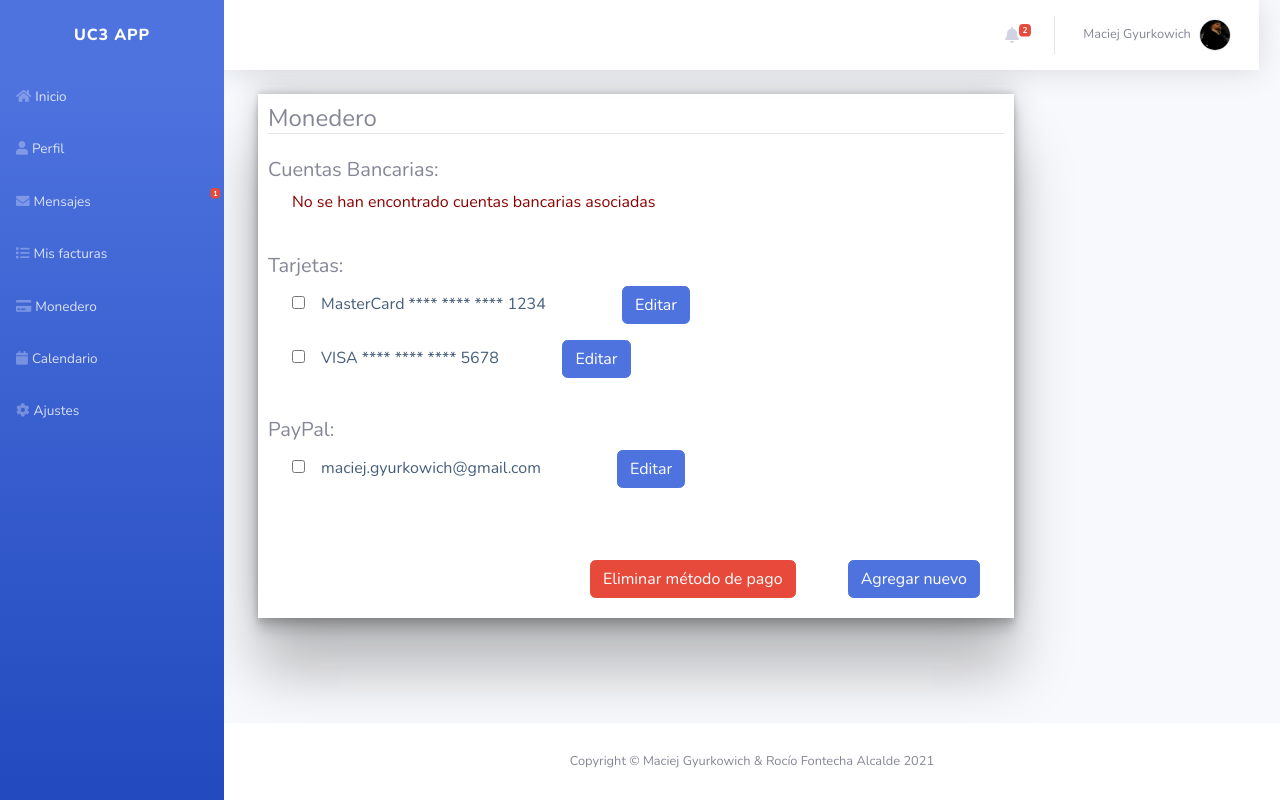
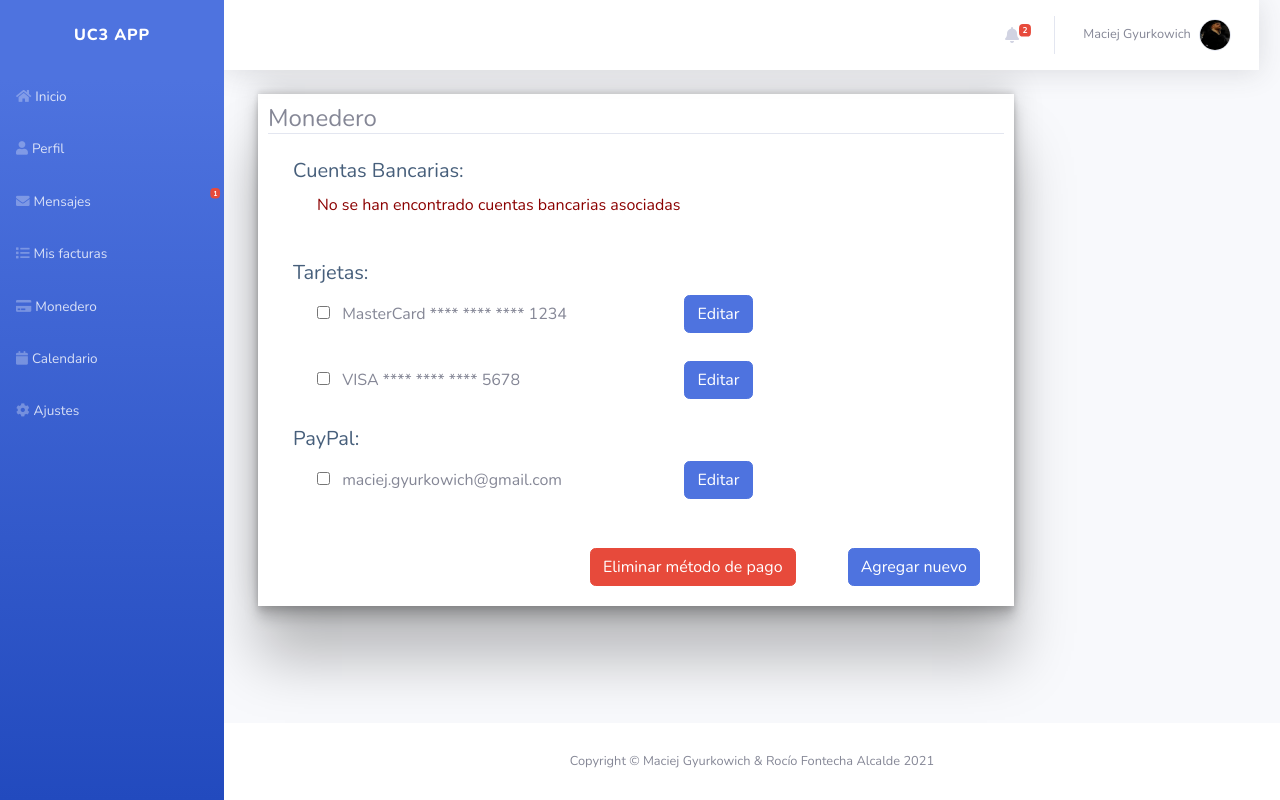
Before and after one commit to MGyurkowich/InterfacesUC3, a Django app: page /monedero/ in a window 1280 px wide. Run offline with Django 3.2, Linux system fonts and the light colour scheme; some libraries are stand-ins or nearby versions.

Commit message:
listo
listo

```diff
--- a/condominio/condominio/settings.py
+++ b/condominio/condominio/settings.py
@@ -104,7 +104,7 @@ AUTH_PASSWORD_VALIDATORS = [
 # Internationalization
 # https://docs.djangoproject.com/en/2.1/topics/i18n/
 
-LANGUAGE_CODE = 'en-us'
+LANGUAGE_CODE = 'es'
 
 TIME_ZONE = 'UTC'
 
--- a/condominio/web/static/web/main.css
+++ b/condominio/web/static/web/main.css
@@ -4,7 +4,9 @@
     box-shadow: rgba(0, 0, 0, 0.25) 0px 54px 55px, rgba(0, 0, 0, 0.12) 0px -12px 30px, rgba(0, 0, 0, 0.12) 0px 4px 6px, rgba(0, 0, 0, 0.17) 0px 12px 13px, rgba(0, 0, 0, 0.09) 0px -3px 5px;
 }
 
-
+.max-3{
+    max-width: 30%;
+}
 
 .max-5{
     max-width: 50%;
@@ -33,3 +35,7 @@
 .verde{
     color: darkgreen;
 }
+
+.borderless td, .borderless th {
+    border: none;
+}
--- a/condominio/web/templates/web/payment.html
+++ b/condominio/web/templates/web/payment.html
@@ -3,27 +3,55 @@
 
 
 <div class="content-box max-7">
-    <h4 class="border-bottom">Monedero</h4>
-    <div class="mt-4 mb-4">
-        <h5>Cuentas Bancarias:</h5>
-        <p class="rojo ml-4">No se han encontrado cuentas bancarias asociadas</p>
-        <span class="m-4"></span>
-        <h5>Tarjetas:</h5>
+    <h4 class="mb-4 border-bottom">Monedero</h4>
 
-        <p class="azul ml-4"><input type="checkbox" class="mr-3">MasterCard **** **** **** 1234 <span class="ml-4"><span class="ml-4"></span></span><button type="button" class="btn btn-primary ml-4" >Editar</button></p>
-        <p class="azul ml-4"><input type="checkbox" class="mr-3">VISA **** **** **** 5678 <span class="offset-1"></span><button type="button" class="btn btn-primary" >Editar</button></p>
+    <table class="borderless ml-4">
+        <tbody>
+        <tr>
+            <td><h5 class="azul">Cuentas Bancarias:</h5></td>
+        </tr>
+        <tr>
+            <td><p class="rojo ml-4">No se han encontrado cuentas bancarias asociadas</p></td>
 
-        <span class="m-4"></span>
-        <h5>PayPal:</h5>
-
-        <p class="azul ml-4"><input type="checkbox" class="mr-3">maciej.gyurkowich@gmail.com <span class="ml-4"><span class="ml-4"></span></span><button type="button" class="btn btn-primary ml-4" >Editar</button></p>
-    </div>
+        </tr>
+        <tr><td><span class="m-2"></span> </td></tr>
+        <tr>
+            <td><h5 class="azul">Tarjetas:</h5></td>
+        </tr>
+        <tr>
+            <td><span class="ml-4"></span><input type="checkbox"><span class="ml-2"></span> MasterCard **** **** **** 1234</td>
+            <td></td>
+            <td>
+                <button type="button" class="btn btn-primary">Editar</button>
+            </td>
+        </tr>
+        <tr><td><span class="m-2"></span> </td></tr>
+                <tr>
+            <td><span class="ml-4"></span><input type="checkbox"><span class="ml-2"></span> VISA **** **** **** 5678 </td>
+            <td></td>
+            <td>
+                <button type="button" class="btn btn-primary">Editar</button>
+            </td>
+        </tr>
+        <tr><td><span class="m-2"></span> </td></tr>
+         <tr>
+            <td><h5 class="azul">PayPal:</h5></td>
+        </tr>
+        <tr>
+            <td><span class="ml-4"></span><input type="checkbox"><span class="ml-2"></span> maciej.gyurkowich@gmail.com</td>
+            <td></td>
+            <td>
+                <button type="button" class="btn btn-primary">Editar</button>
+            </td>
+        </tr>
+        </tbody>
+    </table>
 
     <br><br>
-        <div class="float-sm-right">
-            <button type="button" class="btn btn-danger ml-4 mr-4" >Eliminar método de pago</button>
-            <button type="button" class="btn btn-primary ml-4 mr-4" >Agregar nuevo</button>
-        </div>
+    <div class="float-sm-right">
+        <button type="button" class="btn btn-danger ml-4 mr-4">Eliminar método de pago</button>
+        <a href="{% url 'web-np' %}"><button type="button" class="btn btn-primary ml-4 mr-4">Agregar nuevo</button></a>
+    </div>
 
     <span>
         <br>
--- a/condominio/web/urls.py
+++ b/condominio/web/urls.py
@@ -8,5 +8,6 @@ urlpatterns = [
     path('facturas/', views.bills, name='web-bills'),
     path('monedero/', views.payments, name='web-pm'),
     path('calendario/', views.calendar, name='web-cal'),
-    path('ajustes/', views.ajustes, name='web-aju')
+    path('ajustes/', views.ajustes, name='web-aju'),
+    path('nuevo_metodo_pago/', views.new_met_pago, name='web-np')
 ]
--- a/condominio/web/views.py
+++ b/condominio/web/views.py
@@ -28,3 +28,6 @@ def calendar(request):
 
 def ajustes(request):
     return render(request, 'web/settings.html')
+
+def new_met_pago(request):
+    return render(request, 'web/newpmeth.html')
```
Also changed, not shown: condominio/web/templates/web/home.html (+7 -7 lines), condominio/web/templates/web/newpmeth.html (added, +82 -0 lines), condominio/web/templates/web/settings.html (+37 -1 lines).
